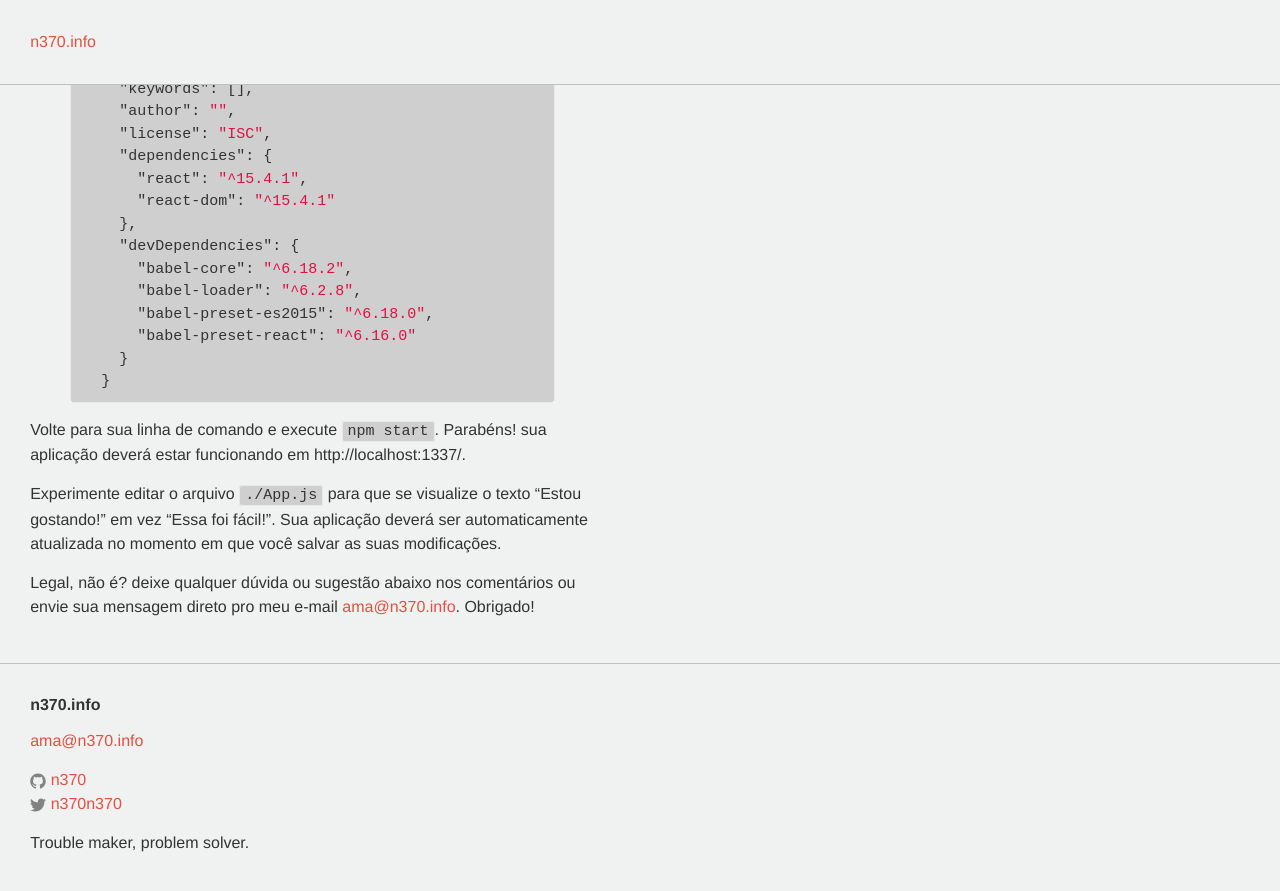
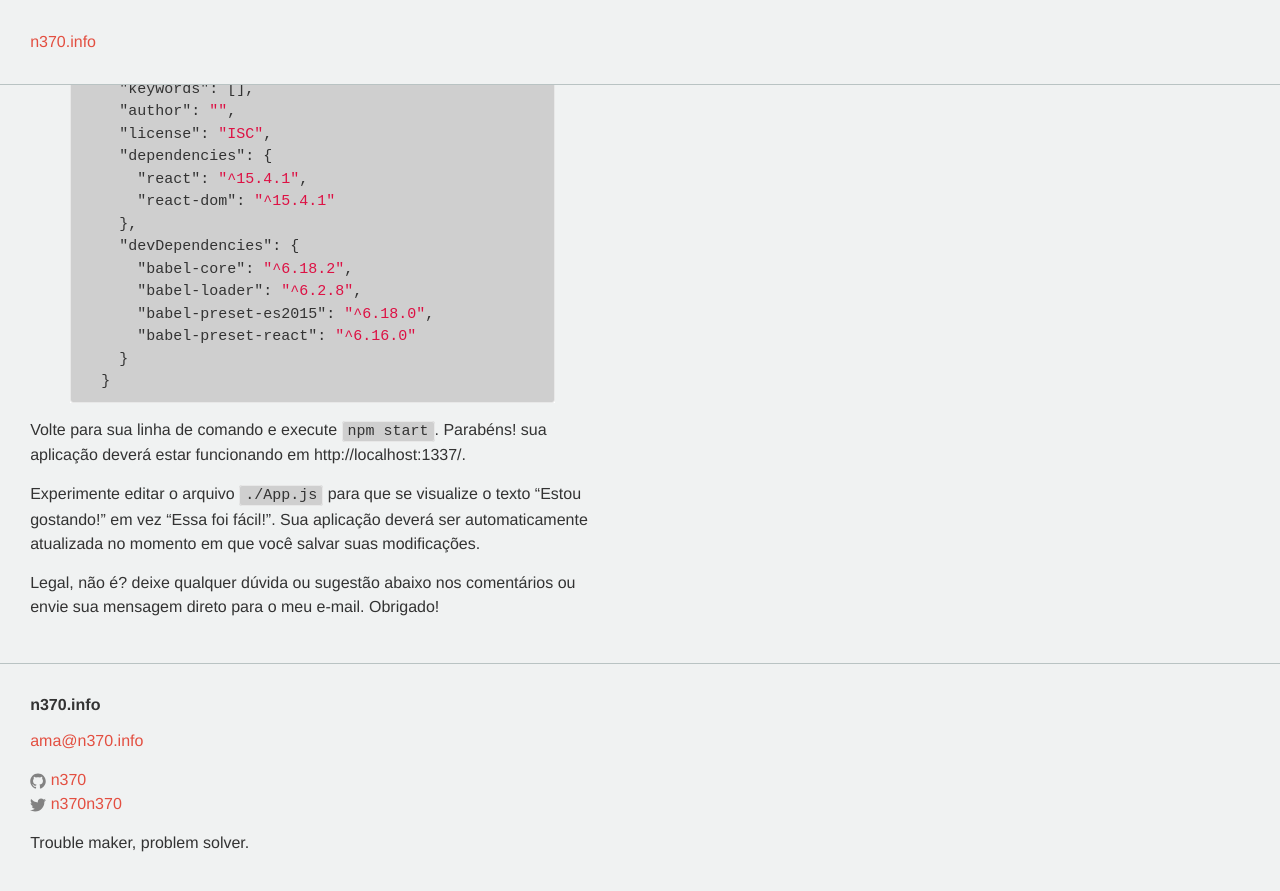
Before and after one commit to n370/n370.info, a Jekyll site: the page built from _posts/2016-11-23-como-criar-uma-simples-aplicacao-usando-react.markdown, in a window 1280 px wide and 900 px high, scrolled down 2078 px. Shown: the top 891 px of the window. Built offline with Jekyll 4.4.1, drawn with Linux system fonts in a browser that asks for light colours; nearby versions of some CDN libraries; comment, search, counter and statistics services are not loaded.

Commit message:
Update post

````diff
--- a/_posts/2016-11-23-como-criar-uma-simples-aplicacao-usando-react.markdown
+++ b/_posts/2016-11-23-como-criar-uma-simples-aplicacao-usando-react.markdown
@@ -115,6 +115,6 @@
 
 Volte para sua linha de comando e execute ```npm start```. Parabéns! sua aplicação deverá estar funcionando em http://localhost:1337/.
 
-Experimente editar o arquivo ```./App.js``` para que se visualize o texto "Estou gostando!" em vez "Essa foi fácil!". Sua aplicação deverá ser automaticamente atualizada no momento em que você salvar as suas modificações.
+Experimente editar o arquivo ```./App.js``` para que se visualize o texto "Estou gostando!" em vez "Essa foi fácil!". Sua aplicação deverá ser automaticamente atualizada no momento em que você salvar suas modificações.
 
-Legal, não é? deixe qualquer dúvida ou sugestão abaixo nos comentários ou envie sua mensagem direto pro meu e-mail [ama@n370.info](mailto:ama@n370.info). Obrigado!
+Legal, não é? deixe qualquer dúvida ou sugestão abaixo nos comentários ou envie sua mensagem direto para o meu e-mail. Obrigado!
````
